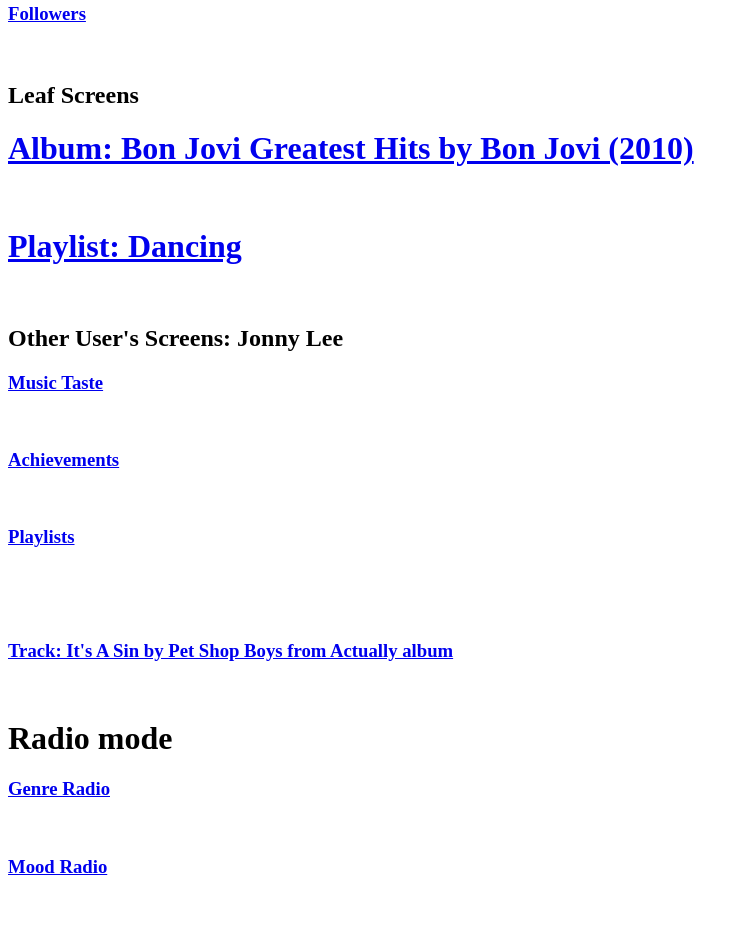
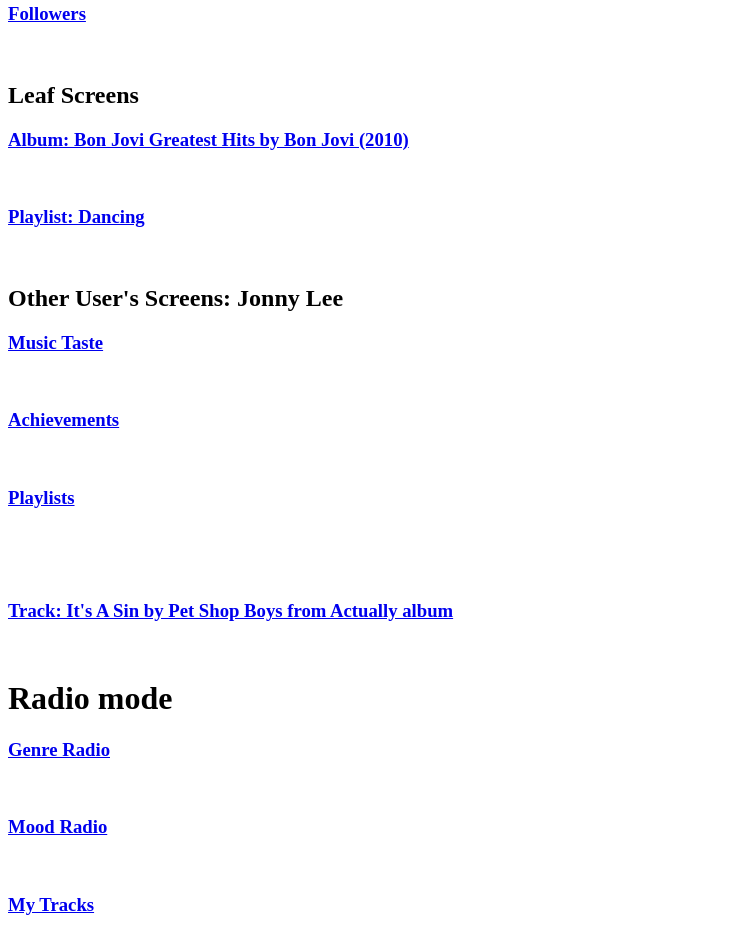
Before and after one commit to sergey-makogon/testboinc, a plain HTML site: page index.html in a window 1280 px wide. Shown: the part 1834-2760 px from the top of the page, without its empty margins (0-749 px from the left). Drawn offline with Linux system fonts and the light colour scheme.

Commit message:
Update index.html

```diff
--- a/index.html
+++ b/index.html
@@ -42,8 +42,8 @@
 <h3><a href="boinc://app/v3/artist/2923/followers">Followers</a></h3><br/>
 
 <h2>Leaf Screens</h2>
-<h1><a href="boinc://app/v3/album/690754">Album: Bon Jovi Greatest Hits by Bon Jovi (2010)</a></h1><br/>
-<h1><a href="boinc://app/v3/playlist/76526">Playlist: Dancing</a></h1><br/>
+<h3><a href="boinc://app/v3/album/690754">Album: Bon Jovi Greatest Hits by Bon Jovi (2010)</a></h3><br/>
+<h3><a href="boinc://app/v3/playlist/76526">Playlist: Dancing</a></h3><br/>
 
 <h2>Other User's Screens: Jonny Lee</h2>
 <h3><a href="boinc://app/v3/user/49804/taste">Music Taste</a></h3><br/>
@@ -58,6 +58,5 @@
 <h3><a href="boinc://app/v3/discover_genre_radio">Genre Radio</a></h3><br/>
 <h3><a href="boinc://app/v3/discover_mood_radio">Mood Radio</a></h3><br/>
 <h3><a href="boinc://app/v3/collection/tracks">My Tracks</a></h3><br/>
-<h3><a href="boinc://app/v3/track/14307116/play">Track: It's A Sin by Pet Shop Boys from Actually album</a></h3><br/>
-  </body>
+<h3><a href="boinc://app/v3/track/14307116/play">Track: It's A Sin by Pet Shop Boys from Actually album</a></h3><br/>  </body>
 </html>
```
